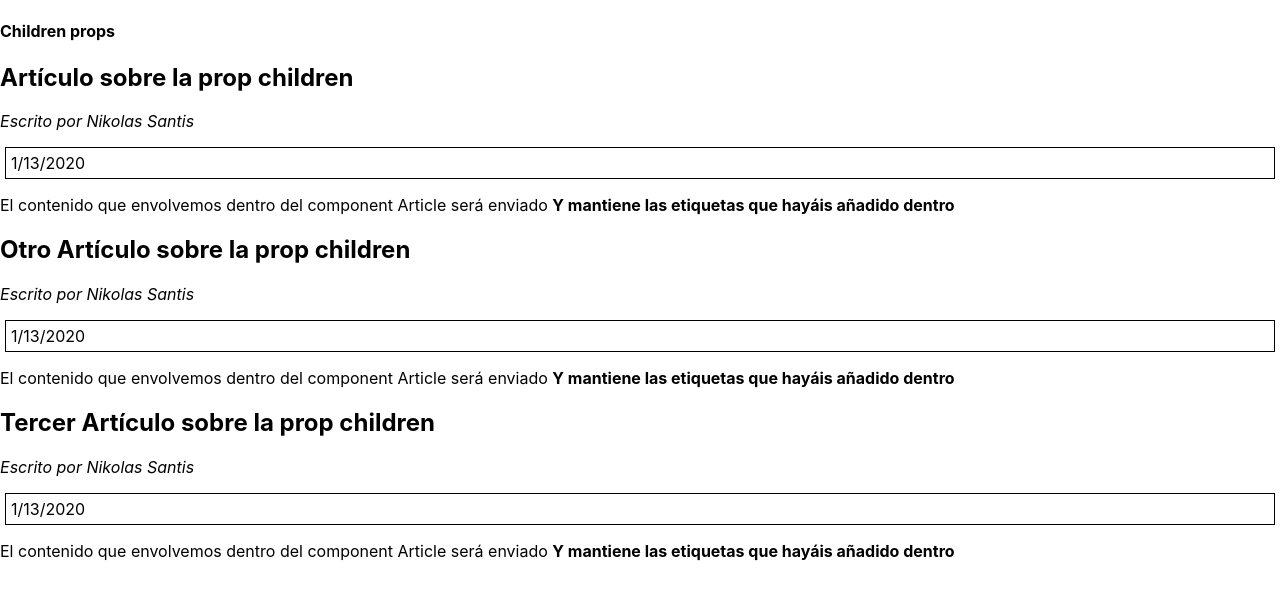
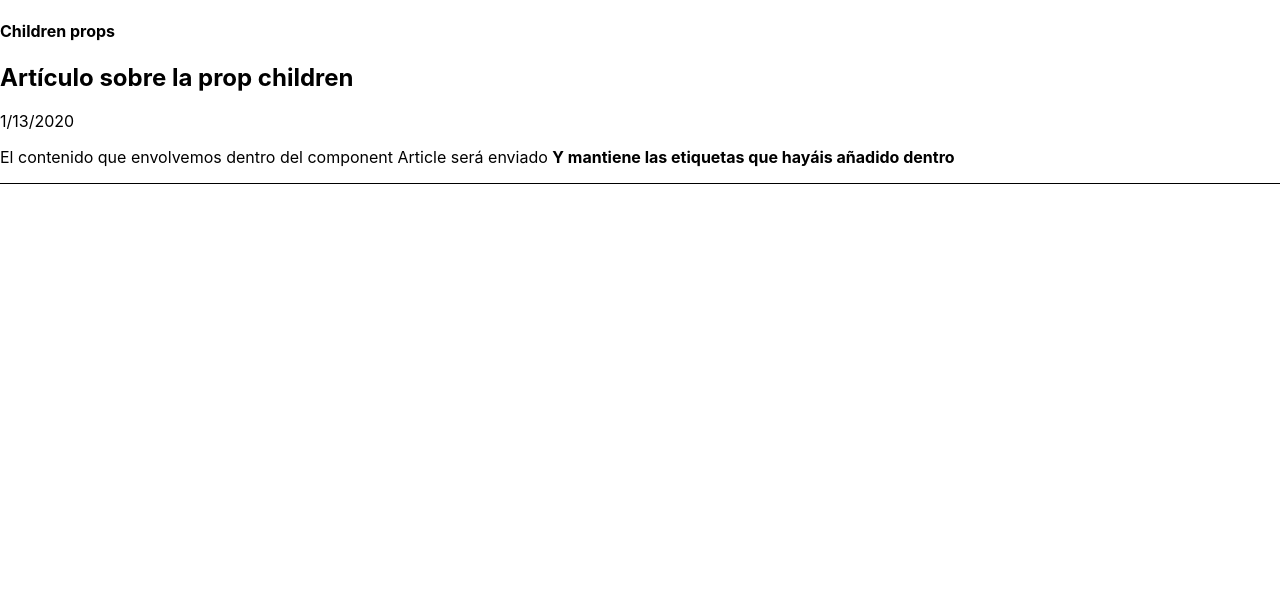
Before and after one commit to nikosantis/react-practice, a React (Create React App) app: page / in a window 1280 px wide. Shown: the top 600 px of the page. Built offline with nearby package versions, Linux system fonts and the light colour scheme.

Commit message:
propTypes

```diff
--- a/package.json
+++ b/package.json
@@ -6,6 +6,7 @@
     "@testing-library/jest-dom": "^4.2.4",
     "@testing-library/react": "^9.4.0",
     "@testing-library/user-event": "^7.2.1",
+    "prop-types": "15.7.2",
     "react": "^16.12.0",
     "react-dom": "^16.12.0",
     "react-scripts": "3.3.0"
--- a/src/App.js
+++ b/src/App.js
@@ -1,29 +1,32 @@
 import React, { Component } from 'react'
-
-class Box extends Component {
-  render() {
-    return (
-      <div style={{ border: '1px solid #000', margin: 5, padding: 5 }}>
-        {this.props.children}
-      </div>
-    )
-  }
-}
+import PropTypes from 'prop-types'
 
 class Article extends Component {
+  static propTypes ={
+    author: PropTypes.string.isRequired
+  }
+
   render () {
+    const {
+      title,
+      author,
+      date,
+      children
+    } = this.props
+
     return (
-      <section>
-        <h2>{this.props.title}</h2>
-        <p><em>Escrito por {this.props.author}</em></p>
-        <Box>{this.props.date}</Box>
+      <section style={{ borderBottom: '1px solid #000', marginBottom: 50 }}>
+        <h2>{title}</h2>
+        {author && <p><em>Escrito por {author}</em></p>}
+        <date>{date}</date>
         <article>
-          {this.props.children}
+          {children}
         </article>
       </section>
     )
   }
 }
+
 
 class App extends Component {
   render () {
@@ -31,27 +34,8 @@ class App extends Component {
       <div className="App">
         <h4>Children props</h4>
         <Article
-          author='Nikolas Santis'
           date={new Date().toLocaleDateString()}
           title='Artículo sobre la prop children'
-        >
-          <p>El contenido que envolvemos dentro del component Article será
-          enviado <strong>Y mantiene las etiquetas que hayáis añadido dentro</strong>
-          </p>
-        </Article>
-        <Article
-          author='Nikolas Santis'
-          date={new Date().toLocaleDateString()}
-          title='Otro Artículo sobre la prop children'
-        >
-          <p>El contenido que envolvemos dentro del component Article será
-          enviado <strong>Y mantiene las etiquetas que hayáis añadido dentro</strong>
-          </p>
-        </Article>
-        <Article
-          author='Nikolas Santis'
-          date={new Date().toLocaleDateString()}
-          title='Tercer Artículo sobre la prop children'
         >
           <p>El contenido que envolvemos dentro del component Article será
           enviado <strong>Y mantiene las etiquetas que hayáis añadido dentro</strong>
```
